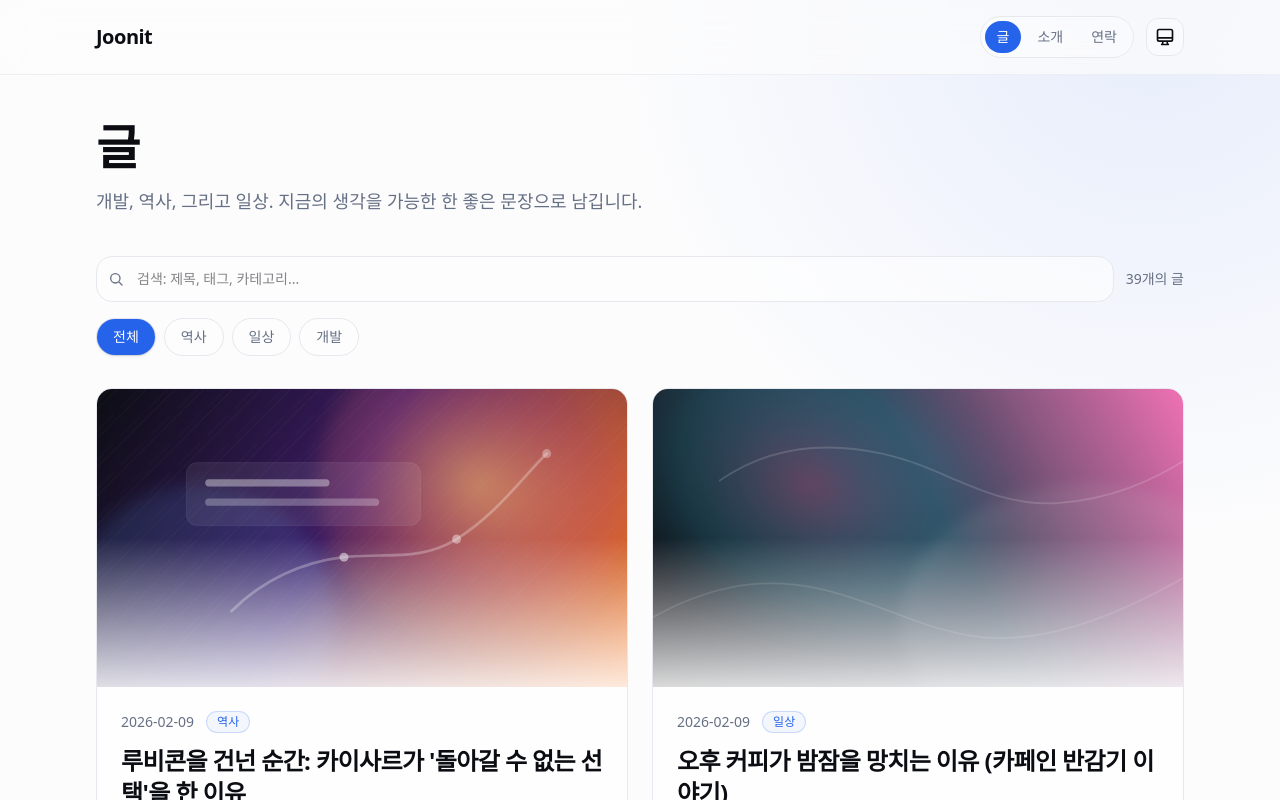
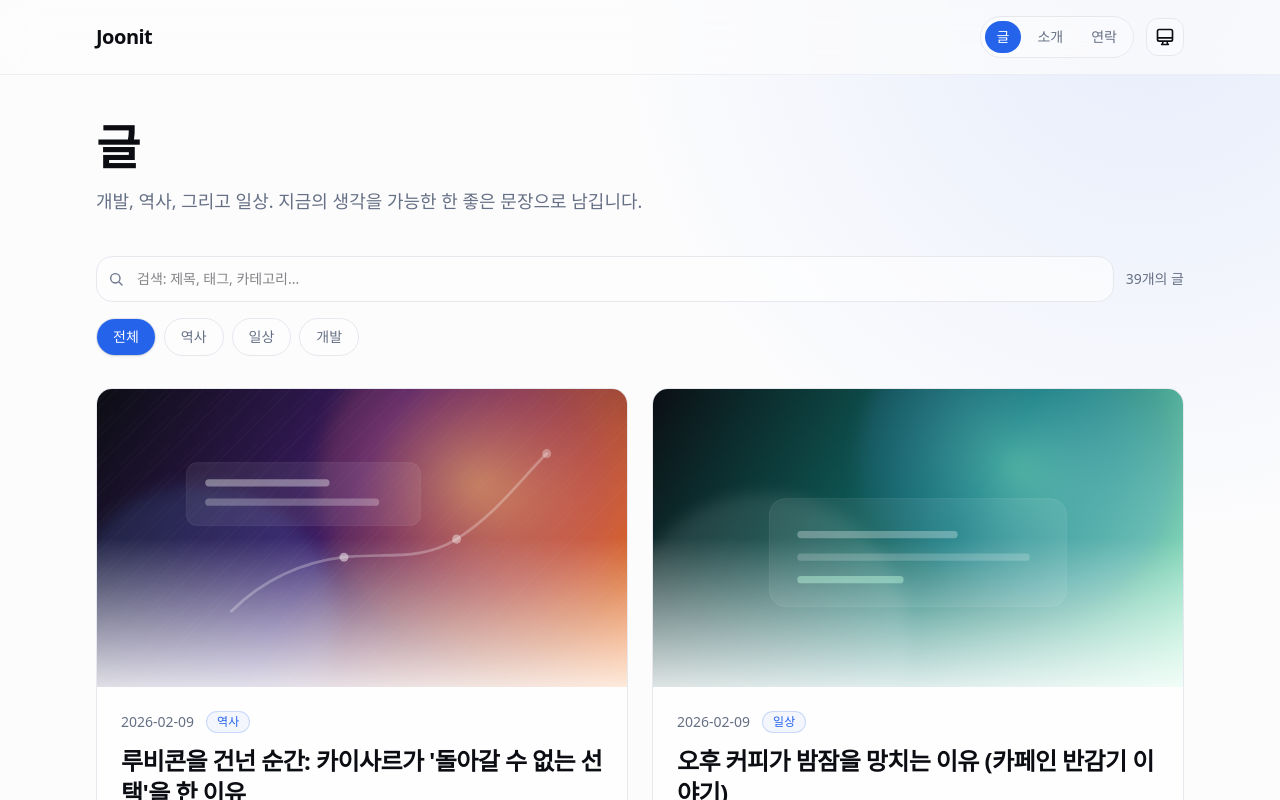
Before and after one commit to parkjs1362/joonit, a Next.js app: page /blog in a window 1280 px wide. Shown: the top 800 px of the page. Built offline with nearby package versions, Linux system fonts and the light colour scheme.

Commit message:
chore: unify card cover image by category

```diff
--- a/components/PostCard.tsx
+++ b/components/PostCard.tsx
@@ -14,26 +14,17 @@ interface PostCardProps {
   image?: string;
 }
 
-function hashString(input: string): number {
-  // Simple deterministic hash (djb2)
-  let h = 5381;
-  for (let i = 0; i < input.length; i += 1) {
-    h = (h << 5) + h + input.charCodeAt(i);
-  }
-  return h >>> 0;
-}
-
-function pickCover(category: string | undefined, slug: string): string {
-  const byCategory: Record<string, string[]> = {
-    개발: ['/images/covers/dev-1.svg', '/images/covers/dev-2.svg'],
-    역사: ['/images/covers/history-1.svg', '/images/covers/history-2.svg'],
-    일상: ['/images/covers/daily-1.svg', '/images/covers/daily-2.svg'],
-    default: ['/images/covers/default-1.svg', '/images/covers/default-2.svg'],
+function pickCover(category: string | undefined): string {
+  // Category-level unified covers (same image for all posts in a category).
+  const byCategory: Record<string, string> = {
+    개발: '/images/covers/dev-1.svg',
+    역사: '/images/covers/history-1.svg',
+    일상: '/images/covers/daily-1.svg',
+    default: '/images/covers/default-1.svg',
   };
 
-  const list = (category && byCategory[category]) ? byCategory[category] : byCategory.default;
-  const idx = hashString(slug) % list.length;
-  return list[idx];
+  if (!category) return byCategory.default;
+  return byCategory[category] ?? byCategory.default;
 }
 
 export default function PostCard({
@@ -45,7 +36,7 @@ export default function PostCard({
   tags,
   image,
 }: PostCardProps) {
-  const cover = image || pickCover(category, slug);
+  const cover = image || pickCover(category);
   return (
     <motion.article
       initial={{ opacity: 0, y: 20 }}
```
